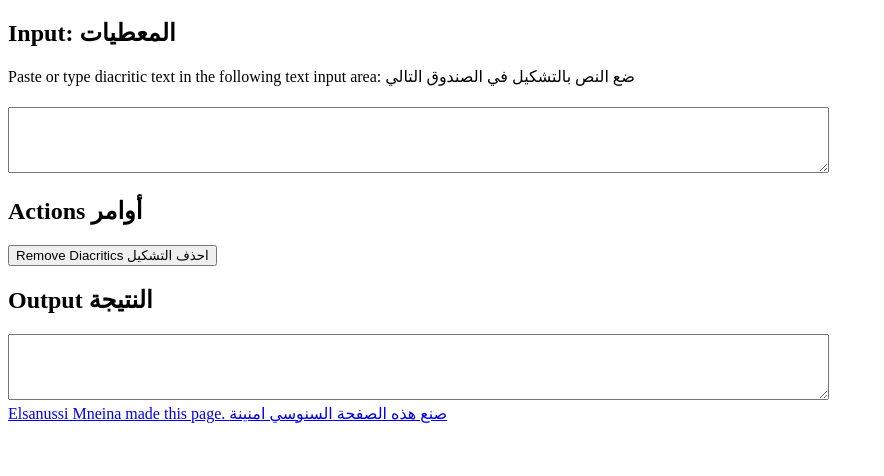
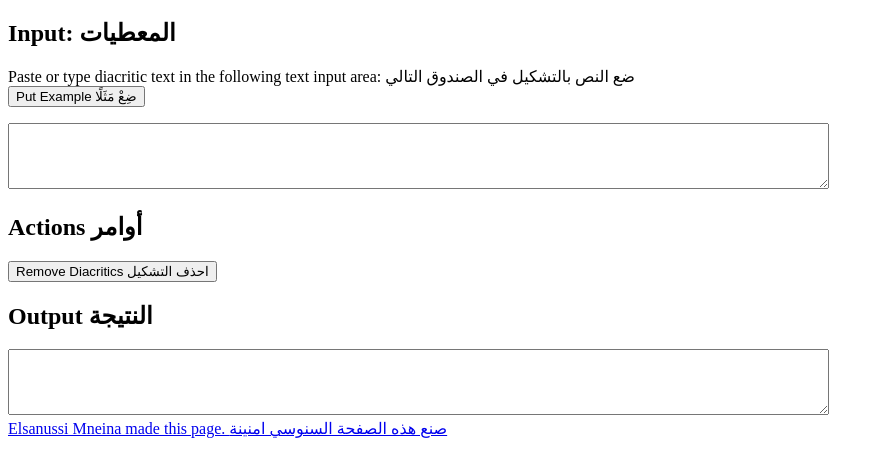
Before and after one commit to elsanussi-s-mneina/basic-arabic-diacritic-remover-web-app, a plain HTML site: page index.html in a window 1280 px wide. Shown: the part 62-538 px from the top of the page, without its empty margins (0-884 px from the left). Drawn offline with Linux system fonts and the light colour scheme.

Commit message:
add ability to add an example

```diff
--- a/index.html
+++ b/index.html
@@ -99,9 +99,10 @@ SOFTWARE.
 <body>
   <h1>Basic Arabic Diacritic Remover: الحاذف البسيط للتشكيل</h1>
   <h2>Input: المعطيات</h2>
-  <p>Paste or type diacritic text in the following text input area: ضع النص بالتشكيل في الصندوق التالي</p>
-
-  <h1></h1>
+  <p>Paste or type diacritic text in the following text input area: ضع النص بالتشكيل في الصندوق التالي
+  <br>
+    <button onclick="document.getElementById('arabicInputTextArea').value = 'هَذَا مَثَلٌ. This is an example';">Put Example ضِعْ مَثَلًا</button>
+</p>
   <textarea id="arabicInputTextArea" rows="4" cols="100"></textarea>
   <h2>Actions أوامر</h2>
   <button onclick="document.getElementById('arabicOutputTextArea').value = removeDiacritics(document.getElementById('arabicInputTextArea').value);">Remove Diacritics احذف التشكيل</button>
```
